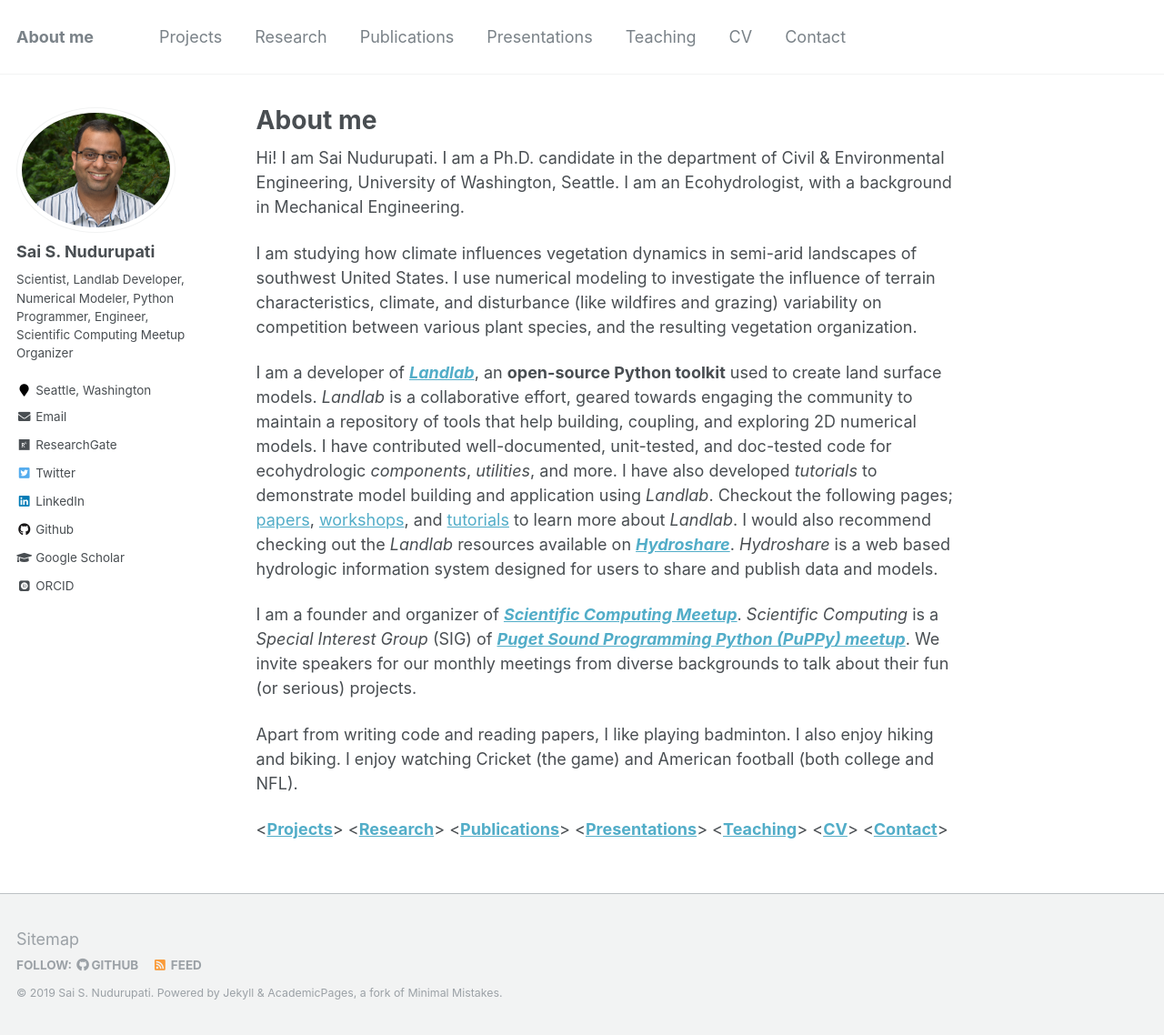
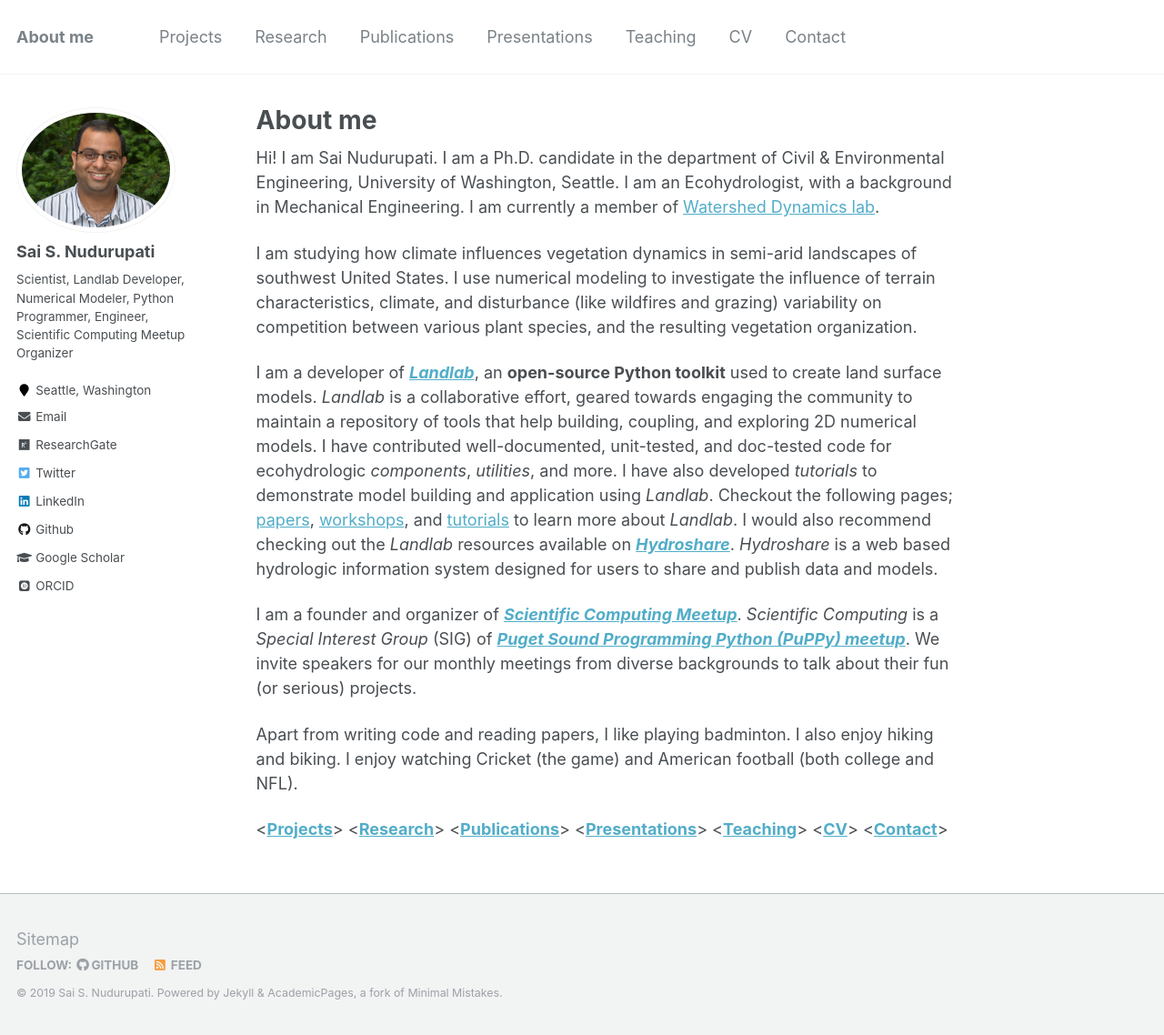
Before and after one commit to saisiddu/saisiddu.github.io, a Jekyll site: the page built from _pages/about.md, in a window 1280 px wide and 1138 px high. Shown: the whole window at 91% size. Built offline with Jekyll 4.4.1, drawn with Linux system fonts in a browser that asks for light colours; some web fonts are replaced.

Commit message:
Added link to research lab
- Added link to uwwatersheddynamics website.

```diff
--- a/_pages/about.md
+++ b/_pages/about.md
@@ -11,6 +11,7 @@ redirect_from:
 Hi! I am Sai Nudurupati. I am a Ph.D. candidate in the department of
 Civil & Environmental Engineering, University of Washington, Seattle.
 I am an Ecohydrologist, with a background in Mechanical Engineering.
+I am currently a member of [Watershed Dynamics lab](http://www.uwwatersheddynamics.com/).
 
 I am studying how climate influences vegetation dynamics in semi-arid
 landscapes of southwest United States. I use numerical modeling to
```
